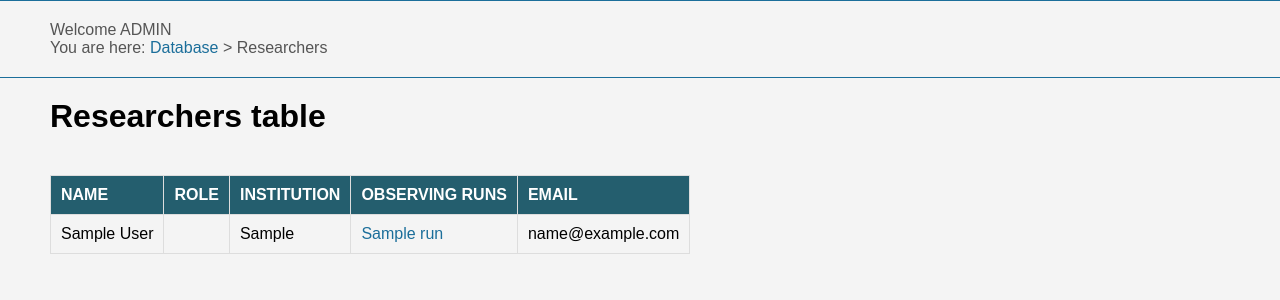
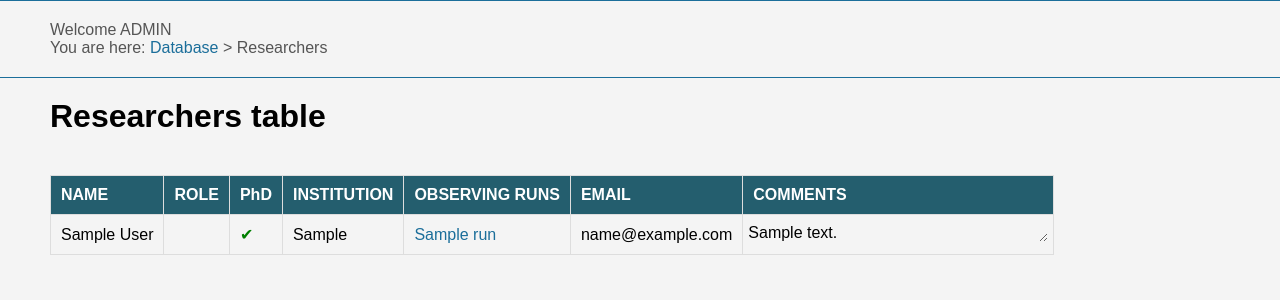
Before and after one commit to noeliagrande/Dwarfs4MOSAIC-Web, a Django app: page /researchers/ in a window 1280 px wide. Shown: the part 74-374 px from the top of the page. Run offline with Django 5.2, Linux system fonts and the light colour scheme; a user stored in the database is signed in; tables that the repository leaves empty hold one stand-in row (values such as "Sample post").

Commit message:
No se puede crear un ‘researcher’ si no hay usuarios disponibles dados de alta. Añadidos los campos ‘is_phd’ y ‘comments’ a la tabla researcher.

```diff
--- a/src/dwarfs4MOSAIC/models.py
+++ b/src/dwarfs4MOSAIC/models.py
@@ -179,6 +179,15 @@ class Tbl_researcher(models.Model):
         null=True,
         blank=True,
         verbose_name="Institution")
+
+    is_phd = models.BooleanField(
+        default=False,
+        verbose_name="Is PhD")
+
+    comments = models.TextField(
+        blank=True,
+        null=True,
+        verbose_name="Comments")
 
     # observing_runs, observing_blocks:
     # Many-to-many relationship is set in the Tbl_observing_run model.
--- a/src/dwarfs4MOSAIC/templates/dwarfs4MOSAIC/observing_blocks.html
+++ b/src/dwarfs4MOSAIC/templates/dwarfs4MOSAIC/observing_blocks.html
@@ -56,7 +56,11 @@
                         <td>{{ block.filters }}</td>
                         <td>{{ block.exposure_time }}</td>
                         <td>{{ block.seeing }}</td>
-                        <td>{{ block.weather_conditions }}</td>
+                        <td class="resizable-td">
+                            <div class="resizable-div">
+                                {{ block.weather_conditions }}
+                            </div>
+                        </td>
                         <td class="resizable-td">
                             <div class="resizable-div">
                                 {{ block.comments }}
--- a/src/dwarfs4MOSAIC/templates/dwarfs4MOSAIC/researchers.html
+++ b/src/dwarfs4MOSAIC/templates/dwarfs4MOSAIC/researchers.html
@@ -19,9 +19,11 @@
                     <tr>
                         <th>NAME</th>
                         <th>ROLE</th>
+                        <th>PhD</th>
                         <th>INSTITUTION</th>
                         <th>OBSERVING RUNS</th>
                         <th>EMAIL</th>
+                        <th>COMMENTS</th>
                     </tr>
                 </thead>
                 <tbody>
@@ -29,6 +31,13 @@
                     <tr>
                         <td>{{ researcher.name }}</td>
                         <td>{{ researcher.role }}</td>
+                        <td>
+                            {% if researcher.is_phd %}
+                                <span style="color: green;">✔</span>
+                            {% else %}
+                                <span style="color: red;">✘</span>
+                            {% endif %}
+                        </td>
                         <td>{{ researcher.institution }}</td>
                         <td>
                             {% for observing_run in researcher.observing_runs.all %}
@@ -43,6 +52,11 @@
                         {% else %}
                             <td></td>
                         {% endif %}
+                        <td class="resizable-td">
+                            <div class="resizable-div">
+                                {{ researcher.comments }}
+                            </div>
+                        </td>
                     </tr>
                     {% endfor %}
                 </tbody>
--- a/src/dwarfs4MOSAIC/templates/dwarfs4MOSAIC/targets.html
+++ b/src/dwarfs4MOSAIC/templates/dwarfs4MOSAIC/targets.html
@@ -48,7 +48,7 @@
                         <td>{{ target.semester }}</td>
                         <td class="resizable-td">
                             <div class="resizable-div">
-                                {{ block.comments }}
+                                {{ target.comments }}
                             </div>
                         </td>
                         <td>
```
Also changed, not shown: src/dwarfs4MOSAIC/admin.py (+6 -8 lines), src/dwarfs4MOSAIC/forms.py (+32 -1 lines), src/dwarfs4MOSAIC/templates/dwarfs4MOSAIC/observing_run.html (+14 -0 lines), src/dwarfs4MOSAIC/migrations/0036_tbl_researcher_is_phd_alter_tbl_target_semester.py (added), src/dwarfs4MOSAIC/migrations/0037_tbl_researcher_comments_alter_tbl_researcher_is_phd.py (added).
